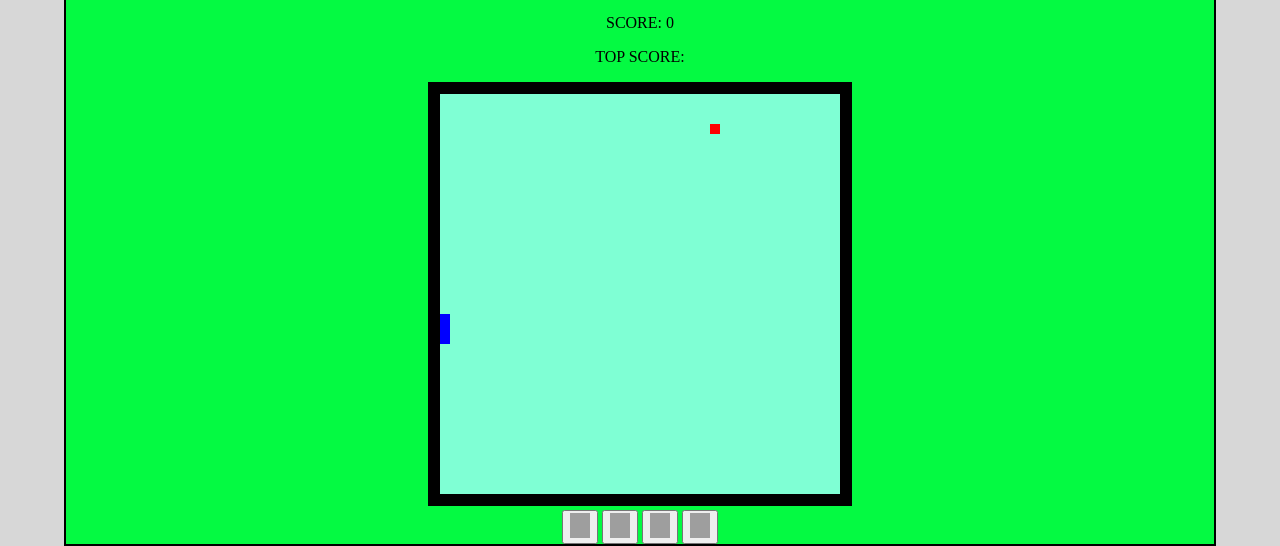
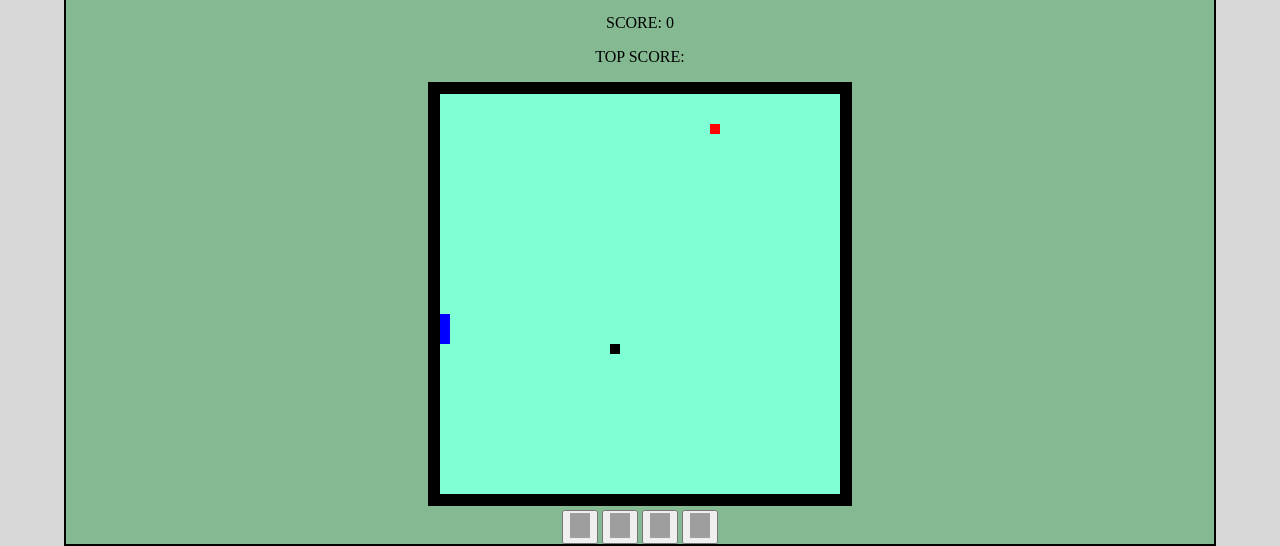
Before and after one commit to sbiosca/SNAKE-GAME, a plain HTML site: page snake_game.html in a window 1280 px wide. Both pictures are taken after a click on the button 640 px from the left and 653 px from the top of the page. Shown: the part 351-897 px from the top of the page. Drawn offline with Linux system fonts and the light colour scheme; grey boxes are pictures that could not be loaded.

Commit message:
Add difficult game(Blocks)

```diff
--- a/snake_game.js
+++ b/snake_game.js
@@ -28,18 +28,32 @@ let snake_state = { //snake_state, define the values of snake, ball, direction,
     ball: [{x: 0, y: 0}],
     direction: {x: 1, y: 0},
     chan: {x: 0, y: 0},
+    chan1: {x1: 0, y1: 0},
     state: 0,
     runSnake: run_game,
     velocity: 120,
 }
 
 //FUNCTION RANDOM NUMBER, choose a random number in the board
-random_number = () => {
-    return {
-        x: parseInt(Math.random() * board1),
-        y: parseInt(Math.random() * board2)
-    };
+random_number = (key) => {
+    switch (key) {
+        case 1:
+            return {
+                x: parseInt(Math.random() * board1),
+                y: parseInt(Math.random() * board2)
+            };
+            break;
+        case 2:
+            return {
+                x1: parseInt(Math.random() * board1),
+                y1: parseInt(Math.random() * board2)
+            };
+            break
+        default:
+            break;
+    }
 }
+
 
 //FUNCTION GAME_SNAKE, this function have
 game_snake = () => {
@@ -108,7 +122,8 @@ game_snake = () => {
         }
 
         snake_state.state = length_snake; //NOW THE LENGTH SNAKE IS THE SAME THAN state (to augment length)
-        snake_state.chan = random_number(); //VARIABLE CHAN TO RANDOM NUMBER, TO BALL APPEAR IN ANOTHER PLACE OF THE BOARD
+        snake_state.chan = random_number(1);//VARIABLE CHAN TO RANDOM NUMBER, TO BALL APPEAR IN ANOTHER PLACE OF THE BOARD
+        snake_state.chan1 = random_number(2);
         console.log(snake_state.chan);
         let puntuation = document.getElementById('puntuation2'); //GET THE PUNTUATION ACTUAL TO AUGMENT THE NEW SCORE +1
         scored++; //AUGMENT SCORED +1
@@ -127,7 +142,14 @@ game_snake = () => {
 colision = () => { //FUNCTION COLISION, when the SNAKE touch the wall
     const head = snake_state.ball[0]; //NOW const HEAD is the direcction ball
     let i = 1;
+    let number_snake = head.y +"_"+ head.x;
+    let number_block = snake_state.chan1.y1 + "_" + snake_state.chan1.x1;
     if (head.y >= board2 || head.y < 0 || head.x < 0 || head.x >= board1) { //IF directions x and y are less or same than 0
+        return true;
+    }
+
+    if (number_snake === number_block) {
+        console.log("AAAAAA");
         return true;
     }
 
@@ -162,7 +184,10 @@ square_draw = () => { //draw square.
         snake_draw("blue", x, y);
     }
     const {x, y} = snake_state.chan;
-    snake_draw("red", x, y); //Print ball red
+    snake_draw("red", x, y);
+
+    const {x1, y1} = snake_state.chan1;
+    snake_draw("black", x1, y1);//Print ball red
 
 }
 
--- a/style.css
+++ b/style.css
@@ -8,7 +8,7 @@ body {
     border: 2px solid black;
     position: relative;
     top: 185px;
-    background-color: rgb(4, 250, 66);
+    background-color: rgb(132, 185, 145);
 }
 
 canvas {
```
